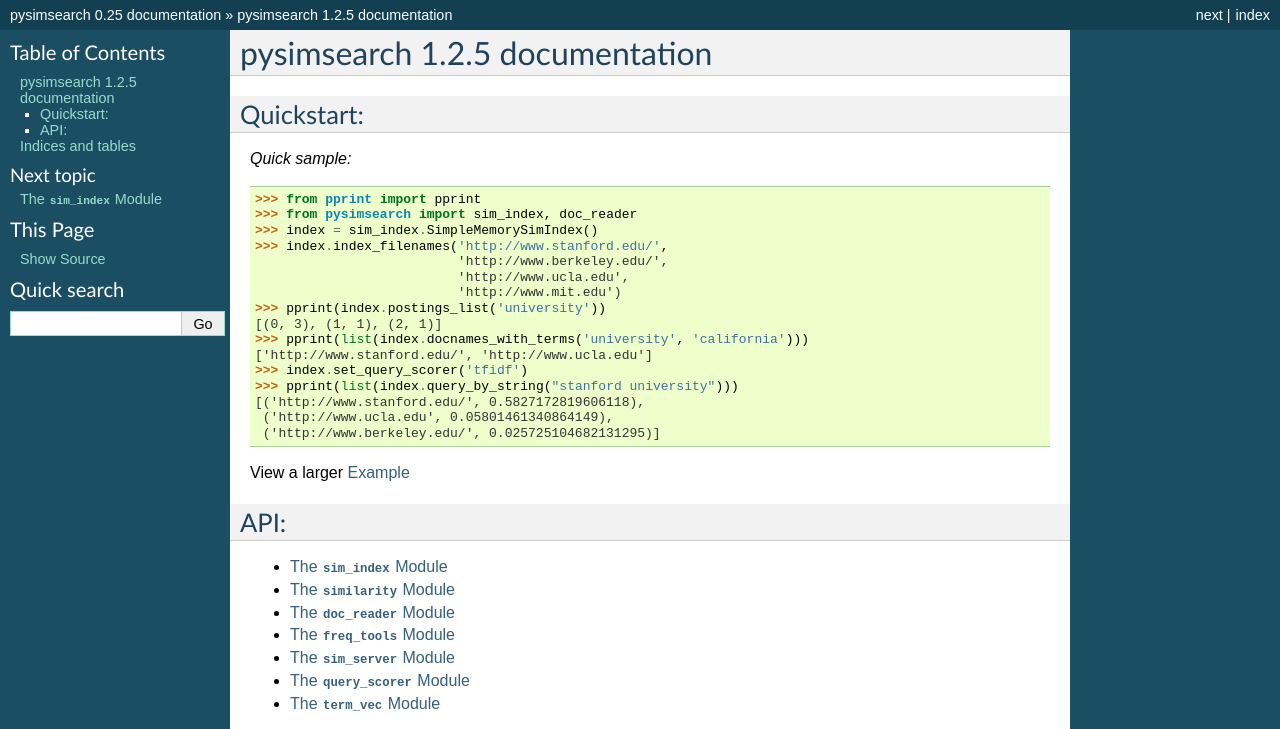
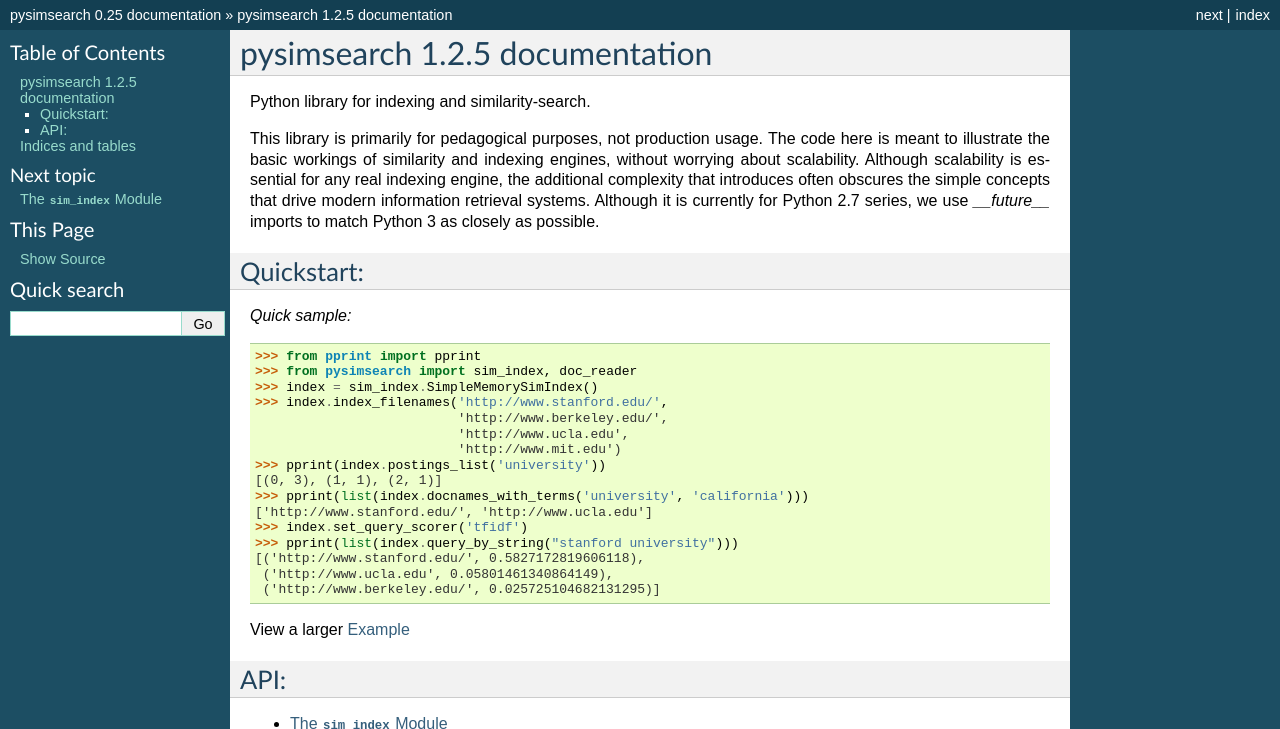
Before and after one commit to taherh/pysimsearch, a Sphinx documentation site: the page built from doc/index.rst, in a window 1280 px wide, cut to the strip 0-729 px from the top of the page. Built offline with Sphinx 7.4.7, drawn with Linux system fonts in a browser that asks for light colours.

Commit message:
updated index.rst

```diff
--- a/doc/index.rst
+++ b/doc/index.rst
@@ -3,6 +3,16 @@
 
 pysimsearch 1.2.5 documentation
 =======================================
+
+Python library for indexing and similarity-search.
+
+This library is primarily for pedagogical purposes, not production usage.  The
+code here is meant to illustrate the basic workings of similarity and indexing
+engines, without worrying about scalability.  Although scalability is essential
+for any real indexing engine, the additional complexity that introduces often
+obscures the simple concepts that drive modern information retrieval systems.
+Although it is currently for Python 2.7 series, we use `__future__` imports
+to match Python 3 as closely as possible.
 
 Quickstart:
 -----------
```
